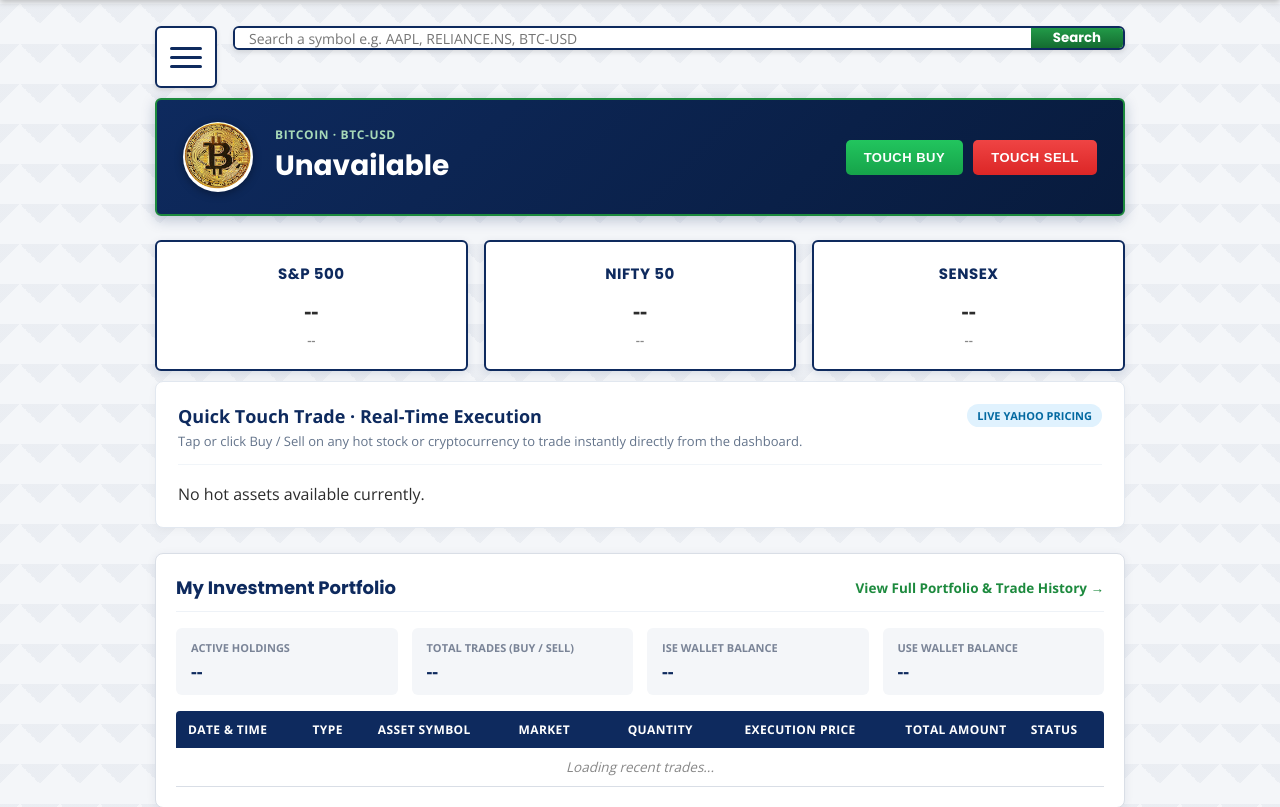
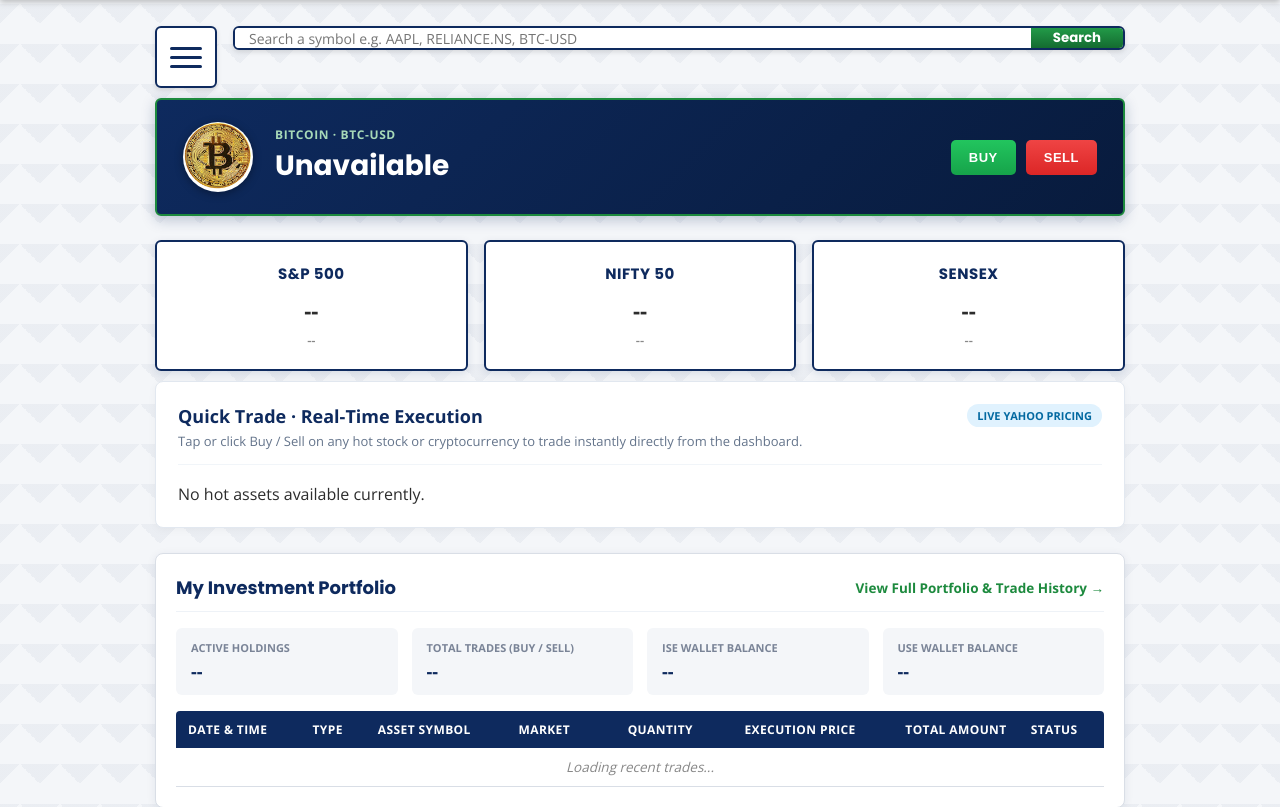
Before and after one commit to knox143/Tradeverse, a Flask app: template templates/dashboard.html in a window 1280 px wide. Shown: the part 156-963 px from the top of the page. Run offline with Flask 3, Linux system fonts and the light colour scheme; the template is opened without the code that fills it, so the values that code supplies are empty.

Commit message:
Remove 'Touch' prefix from Buy and Sell buttons across dashboard

```diff
--- a/public/static/js/dashboard.js
+++ b/public/static/js/dashboard.js
@@ -164,11 +164,11 @@ function loadHotAssets() {
                         <div class="tc-actions">
                             <button type="button" class="btn-touch-action btn-touch-buy"
                                 onclick="handleDashboardTrade('buy', '${asset.symbol}', '${asset.type}', '${asset.market}', '${sym}', ${asset.price || 0})">
-                                Touch Buy
+                                Buy
                             </button>
                             <button type="button" class="btn-touch-action btn-touch-sell"
                                 onclick="handleDashboardTrade('sell', '${asset.symbol}', '${asset.type}', '${asset.market}', '${sym}', ${asset.price || 0})">
-                                Touch Sell
+                                Sell
                             </button>
                         </div>
                     </div>
@@ -206,7 +206,7 @@ function handleDashboardTrade(action, symbol, assetType, market, currencySymbol,
         // Find if user holds this symbol
         const holding = holdings.find((h) => h.symbol === symbol || (h.symbol && h.symbol.toUpperCase() === symbol.toUpperCase()));
         if (!holding || holding.quantity <= 0) {
-            alert(`You do not own any units of ${symbol} in your portfolio yet. Use "Touch Buy" to purchase units first!`);
+            alert(`You do not own any units of ${symbol} in your portfolio yet. Use "Buy" to purchase units first!`);
             return;
         }
 
--- a/templates/dashboard.html
+++ b/templates/dashboard.html
@@ -65,8 +65,8 @@
                 <span id="btcChange" class="idx-change">--</span>
             </div>
             <div class="btc-hero-actions">
-                <button type="button" class="btn-touch btn-touch-buy" id="btcTouchBuy">Touch Buy</button>
-                <button type="button" class="btn-touch btn-touch-sell" id="btcTouchSell">Touch Sell</button>
+                <button type="button" class="btn-touch btn-touch-buy" id="btcTouchBuy">Buy</button>
+                <button type="button" class="btn-touch btn-touch-sell" id="btcTouchSell">Sell</button>
             </div>
         </div>
 
@@ -91,11 +91,11 @@
             </div>
         </div>
 
-        <!-- Quick Touch Trade (Live Hot Assets) -->
+        <!-- Quick Trade (Live Hot Assets) -->
         <div class="touch-trade-section">
             <div class="tts-header">
                 <div>
-                    <h3>Quick Touch Trade &middot; Real-Time Execution</h3>
+                    <h3>Quick Trade &middot; Real-Time Execution</h3>
                     <p class="tts-sub">Tap or click Buy / Sell on any hot stock or cryptocurrency to trade instantly directly from the dashboard.</p>
                 </div>
                 <div class="tts-badge">Live Yahoo Pricing</div>
```
Also changed, not shown: tinydb_storage/tradeverse.json (+1 -1 lines), tradeverse.db.
